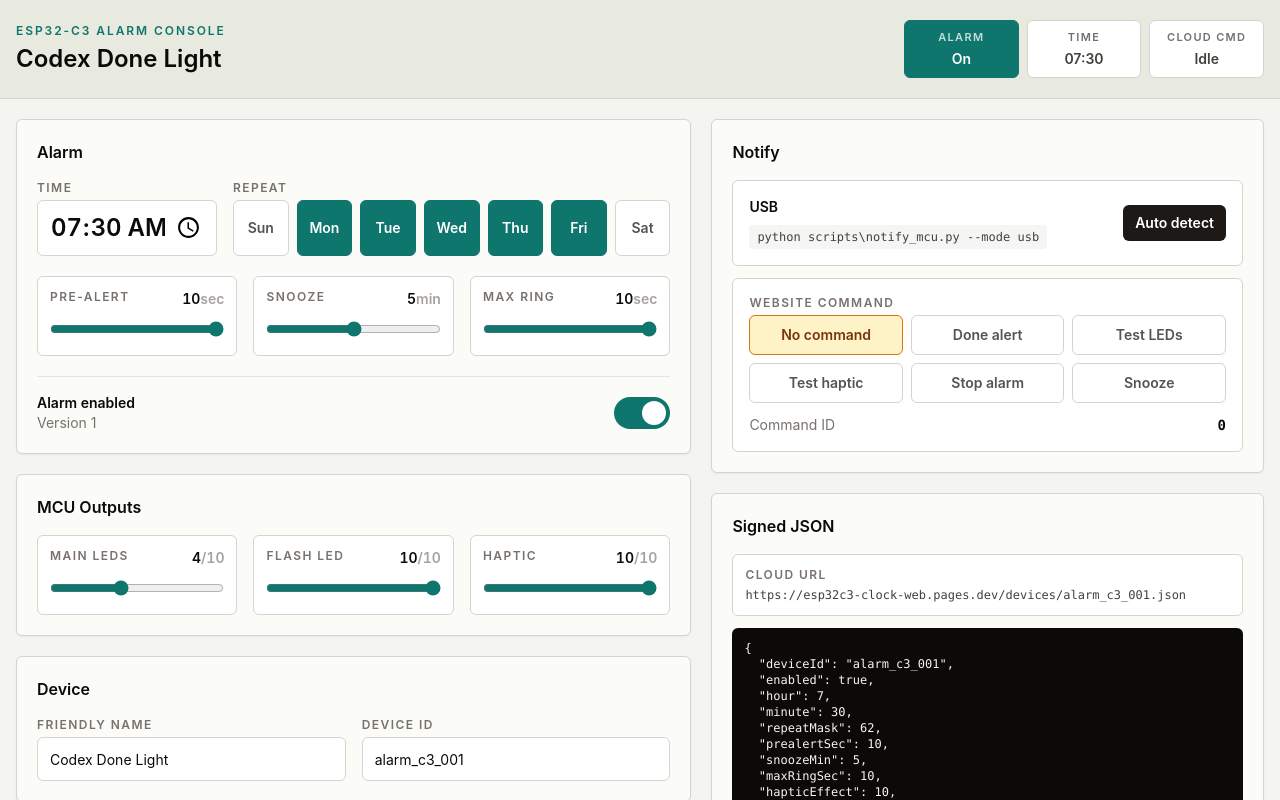
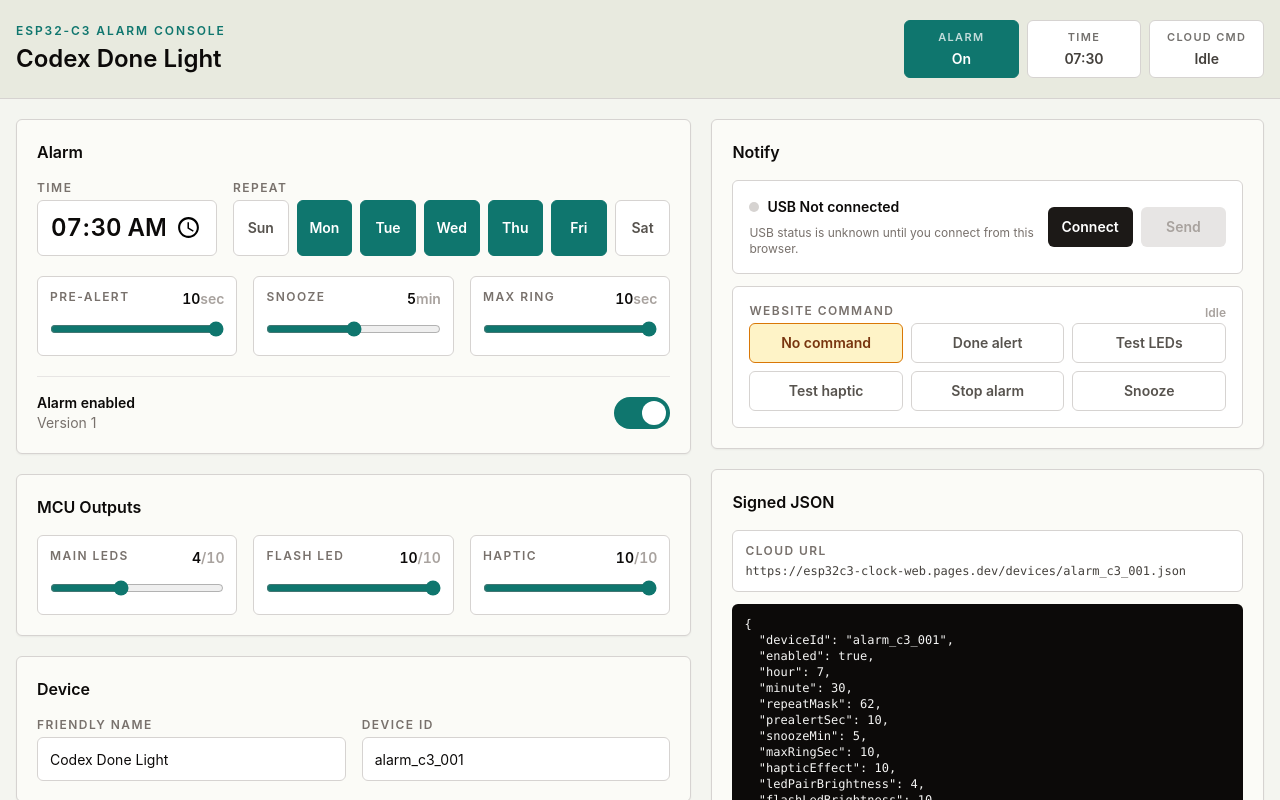
Before and after one commit to terry-eric/esp32c3-clock-web, a React (Vite) app: page / in a window 1280 px wide. Shown: the top 800 px of the page. Built offline with nearby package versions, Linux system fonts and the light colour scheme.

Commit message:
Show MCU USB connection status in console

```diff
--- a/src/App.jsx
+++ b/src/App.jsx
@@ -1,4 +1,4 @@
-import React, { useMemo, useState } from 'react';
+import React, { useMemo, useRef, useState } from 'react';
 
 const defaultConfig = {
   deviceId: 'alarm_c3_001',
@@ -80,8 +80,19 @@ function formatTime(config) {
   return `${String(config.hour).padStart(2, '0')}:${String(config.minute).padStart(2, '0')}`;
 }
 
+function delay(ms) {
+  return new Promise((resolve) => setTimeout(resolve, ms));
+}
+
 export default function App() {
   const [config, setConfig] = useState(defaultConfig);
+  const [usbState, setUsbState] = useState({
+    connected: false,
+    supported: typeof navigator !== 'undefined' && 'serial' in navigator,
+    label: 'Not connected',
+    detail: 'USB status is unknown until you connect from this browser.'
+  });
+  const serialPortRef = useRef(null);
 
   const publicPath = useMemo(() => `/devices/${config.deviceId}.json`, [config.deviceId]);
   const payload = useMemo(() => signedPayload(config), [config]);
@@ -107,6 +118,98 @@ export default function App() {
       command,
       commandId: current.commandId + 1
     }));
+  }
+
+  async function writeUsbLine(line) {
+    if (!serialPortRef.current || !serialPortRef.current.writable) {
+      throw new Error('USB is not connected.');
+    }
+
+    const writer = serialPortRef.current.writable.getWriter();
+    try {
+      await writer.write(new TextEncoder().encode(`${line}\n`));
+    } finally {
+      writer.releaseLock();
+    }
+  }
+
+  async function readUsbReply(timeoutMs = 1800) {
+    if (!serialPortRef.current || !serialPortRef.current.readable) return '';
+
+    const reader = serialPortRef.current.readable.getReader();
+    const decoder = new TextDecoder();
+    let reply = '';
+    const timeoutId = setTimeout(() => {
+      reader.cancel().catch(() => {});
+    }, timeoutMs);
+
+    try {
+      while (!reply.includes('codex_pong')) {
+        const result = await reader.read();
+        if (result.done) break;
+        if (result.value) reply += decoder.decode(result.value, { stream: true });
+      }
+    } finally {
+      clearTimeout(timeoutId);
+      reader.releaseLock();
+    }
+
+    return reply.trim();
+  }
+
+  async function connectUsb() {
+    if (!usbState.supported) {
+      setUsbState((current) => ({
+        ...current,
+        connected: false,
+        label: 'Browser unsupported',
+        detail: 'Use Chrome or Edge with Web Serial, or run the Python USB notifier.'
+      }));
+      return;
+    }
+
+    try {
+      const port = await navigator.serial.requestPort();
+      await port.open({ baudRate: 115200 });
+      serialPortRef.current = port;
+
+      await delay(900);
+      await writeUsbLine('codex_ping');
+      const reply = await readUsbReply();
+      const connected = reply.includes('codex_pong');
+
+      setUsbState({
+        connected,
+        supported: true,
+        label: connected ? 'Connected' : 'Opened, no MCU reply',
+        detail: connected ? reply.replace(/\s+/g, ' ') : 'Port opened, but no codex_pong was received.'
+      });
+    } catch (error) {
+      setUsbState((current) => ({
+        ...current,
+        connected: false,
+        label: 'Connection failed',
+        detail: error.message
+      }));
+    }
+  }
+
+  async function sendUsbDone() {
+    try {
+      await writeUsbLine(`notify_done ${config.hapticEffect}`);
+      setUsbState((current) => ({
+        ...current,
+        label: 'Sent',
+        detail: `notify_done ${config.hapticEffect}`
+      }));
+    } catch (error) {
+      setUsbState((current) => ({
+        ...current,
+        connected: false,
+        label: 'Send failed',
+        detail: error.message
+      }));
+    }
   }
 
   return (
@@ -200,21 +303,39 @@ export default function App() {
           <Panel title="Notify">
             <div className="grid gap-3">
               <div className="rounded-md border border-stone-300 bg-white p-4">
-                <div className="flex items-center justify-between gap-3">
+                <div className="flex flex-col gap-3 sm:flex-row sm:items-center sm:justify-between">
                   <div>
-                    <div className="text-sm font-semibold">USB</div>
-                    <code className="mt-2 block break-all rounded bg-stone-100 px-2 py-1 text-xs text-stone-700">
-                      python scripts\notify_mcu.py --mode usb
-                    </code>
+                    <div className="flex items-center gap-2">
+                      <span className={`h-2.5 w-2.5 rounded-full ${usbState.connected ? 'bg-teal-600' : 'bg-stone-300'}`} />
+                      <div className="text-sm font-semibold">USB {usbState.label}</div>
+                    </div>
+                    <div className="mt-2 break-all text-xs text-stone-500">{usbState.detail}</div>
                   </div>
-                  <span className="rounded-md bg-stone-900 px-3 py-2 text-sm font-semibold text-white">
-                    Auto detect
-                  </span>
+                  <div className="grid grid-cols-2 gap-2 sm:w-[210px]">
+                    <button type="button" onClick={connectUsb} className="h-10 rounded-md bg-stone-900 px-3 text-sm font-semibold text-white">
+                      Connect
+                    </button>
+                    <button
+                      type="button"
+                      onClick={sendUsbDone}
+                      disabled={!usbState.connected}
+                      className={`h-10 rounded-md px-3 text-sm font-semibold ${
+                        usbState.connected ? 'bg-teal-700 text-white' : 'bg-stone-200 text-stone-400'
+                      }`}
+                    >
+                      Send
+                    </button>
+                  </div>
                 </div>
               </div>
 
               <div className="rounded-md border border-stone-300 bg-white p-4">
-                <FieldLabel>Website command</FieldLabel>
+                <div className="flex items-center justify-between gap-3">
+                  <FieldLabel>Website command</FieldLabel>
+                  <span className={`text-xs font-semibold ${config.command === 'none' ? 'text-stone-400' : 'text-amber-700'}`}>
+                    {config.command === 'none' ? 'Idle' : 'Queued for sync'}
+                  </span>
+                </div>
                 <div className="grid grid-cols-2 gap-2 sm:grid-cols-3">
                   {commandOptions.map(([value, label]) => (
                     <button
@@ -230,10 +351,6 @@ export default function App() {
                       {label}
                     </button>
                   ))}
-                </div>
-                <div className="mt-3 flex items-center justify-between text-sm">
-                  <span className="text-stone-500">Command ID</span>
-                  <span className="font-mono font-semibold">{config.commandId}</span>
                 </div>
               </div>
             </div>
```
Also changed, not shown: 2 other files (tests, documents, lock files or other folders).
